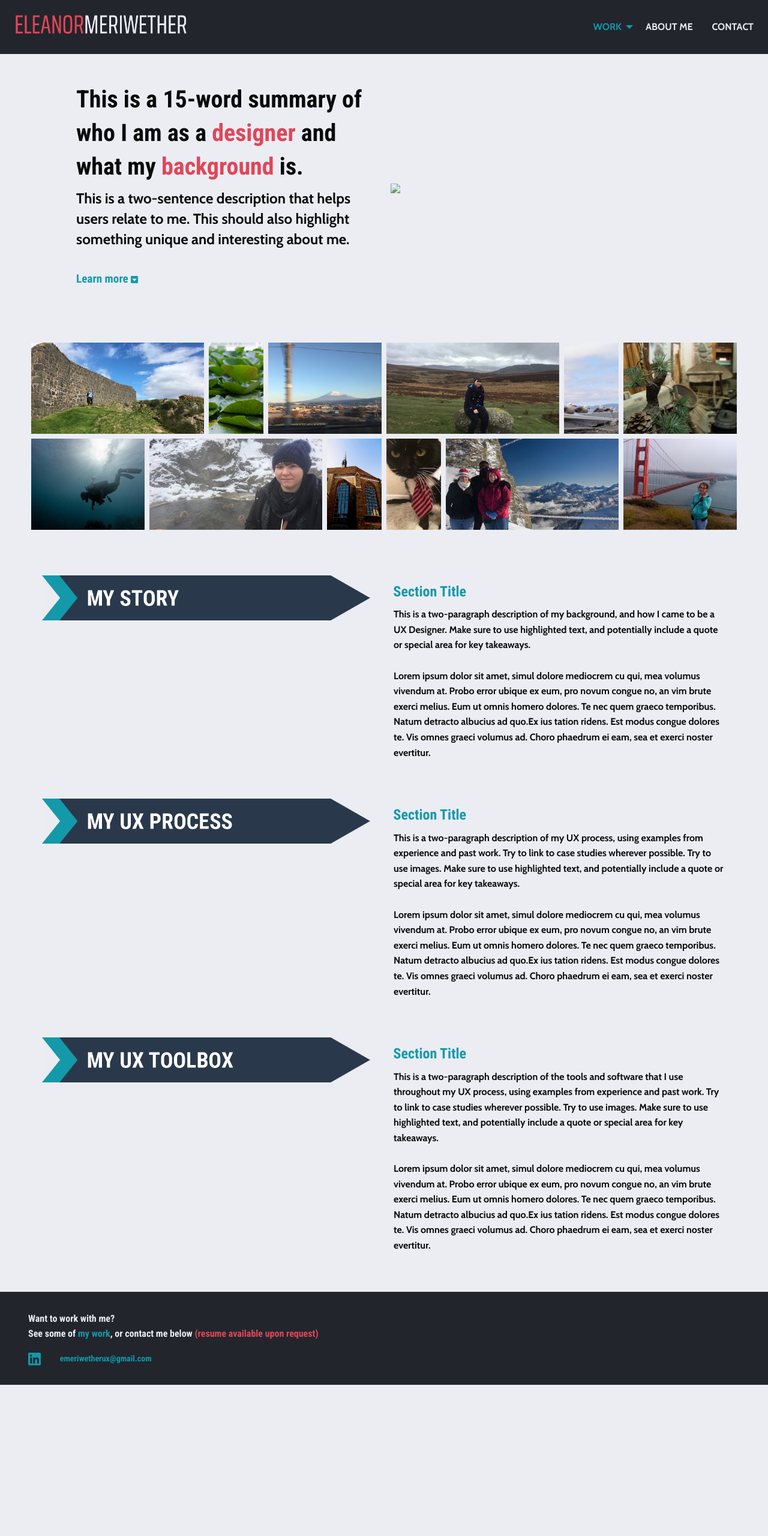
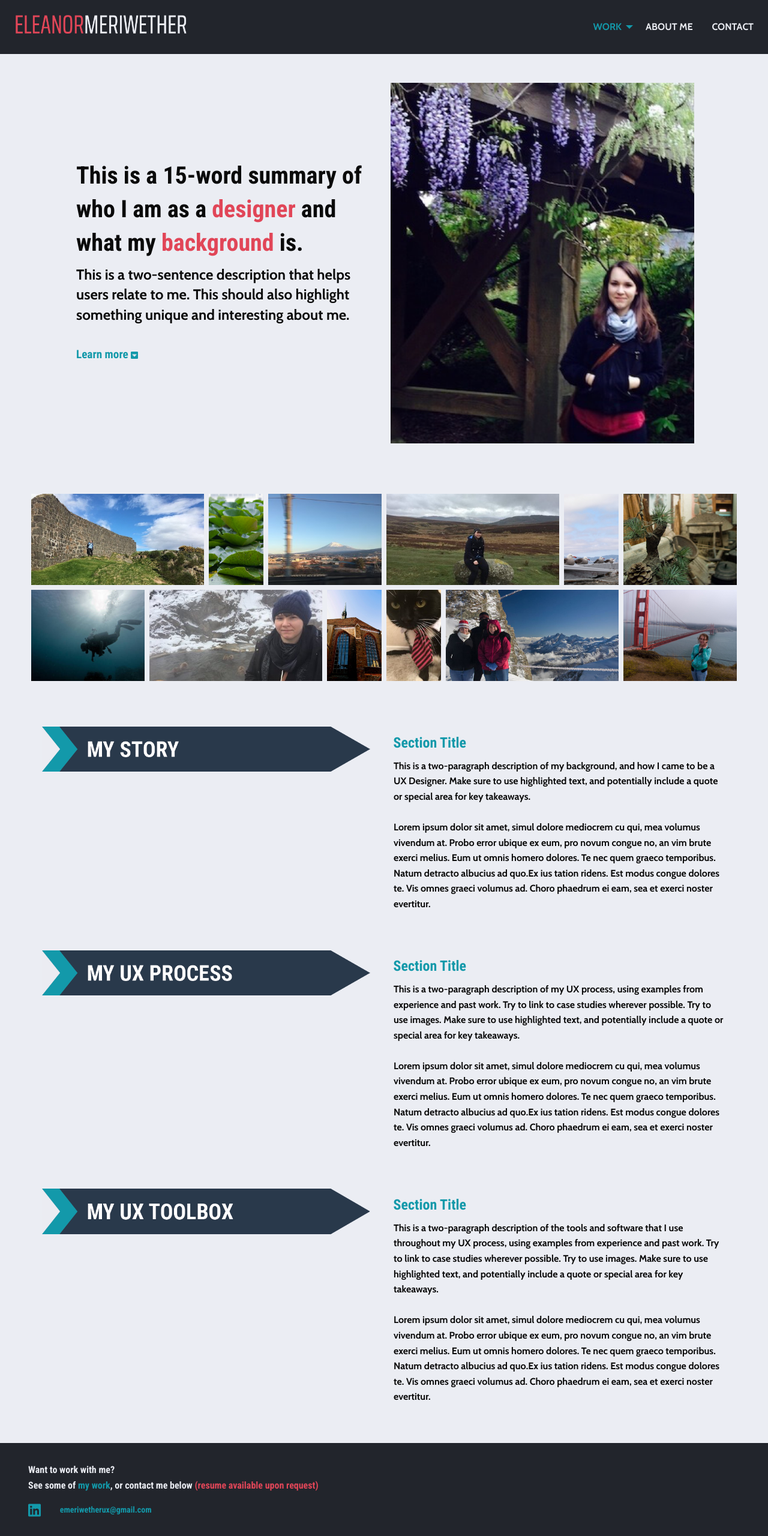
Before and after one commit to emeriwether/emeriwether.github.io, a Jekyll site: the page about.html, which Jekyll copies as it is, in a window 1280 px wide. Shown: the whole page at 60% size. Built offline with Jekyll 4.4.1, drawn with Linux system fonts in a browser that asks for light colours; before the commit the page ends 2308 px from its top, so only the background shows below that.

Commit message:
ct prev comm

```diff
--- a/about.html
+++ b/about.html
@@ -70,7 +70,7 @@
                 </div>
 
                 <!-- HEADER IMAGE -->
-                <div class="medium-6 cell" id="headerImg" data-equalizer-watch><img src="images/bio_headerImage.png"></div>
+                <div class="medium-6 cell" id="headerImg" data-equalizer-watch><img src="images/about/bio_headerImage.png"></div>
 
                 <!-- LINK TO MAIN -->
                 <div class="cell show-for-small-only">
```
